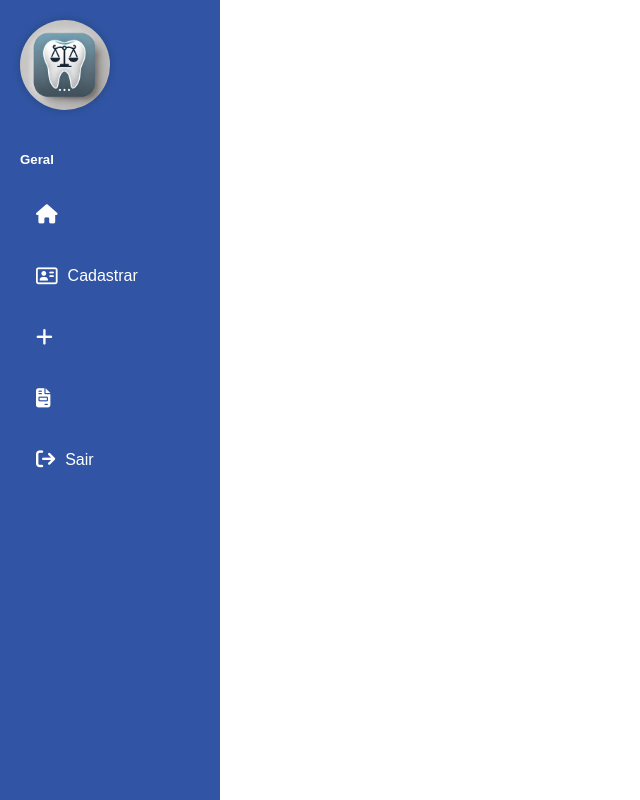
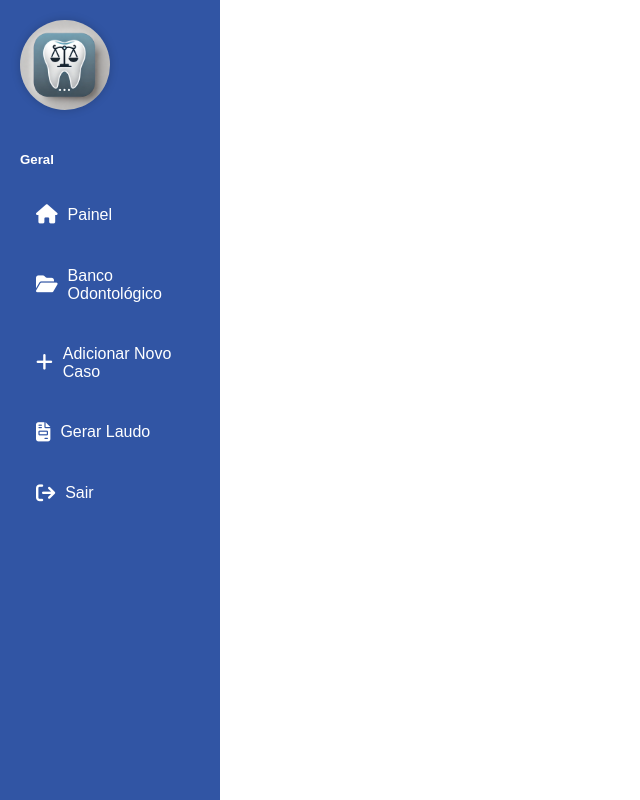
Before and after one commit to thay03/teste-react, a React (Vite) app in the folder meu-projeto/: page /admin in a window 1280 px wide. Shown: the whole page, without its empty margins (0-640 px from the left). Built offline with nearby package versions, Linux system fonts and the light colour scheme.

Commit message:
correção de adm

```diff
--- a/meu-projeto/src/adm/Admin.jsx
+++ b/meu-projeto/src/adm/Admin.jsx
@@ -1,11 +1,11 @@
 import React from "react";
 import { Link } from "react-router-dom";
-import SidebarAdm from "./SidebarAdm";
+import Sidebar from "../components/Sidebar";
 
 function Admin() {
     return (
         <div className="dashboard-container">
-      <SidebarAdm /> {/* Adicionando o sidebar */}</div>
+      <Sidebar /> {/* Adicionando o sidebar */}</div>
     );
   }
 
--- a/meu-projeto/src/adm/Cadastrar.jsx
+++ b/meu-projeto/src/adm/Cadastrar.jsx
@@ -1,11 +1,11 @@
 import React from "react";
 import { Link } from "react-router-dom";
-import SidebarAdm from "./SidebarAdm";
+import Sidebar from "../components/Sidebar";
 
 function Cadastrar() {
     return (
          <div className="dashboard-container">
-              <SidebarAdm /> {/* Adicionando o sidebar */}
+              <Sidebar/> {/* Adicionando o sidebar */}
 
               <div className="content-container">
                 <h2> Cadastrar Novo Peritos </h2>
--- a/meu-projeto/src/adm/SidebarAdm.jsx
+++ /dev/null
@@ -1,24 +0,0 @@
-import React from "react";
-import { Link } from "react-router-dom";
-import "../components/Sidebar.css"
-import icon from "../assets/icon.webp"
-
-function Sidebar() {
-  return (
-    <div className="sidebar">
-      <div className="icon">
-              <img src={icon} alt="icon-app" />
-         </div>
-      <ul>
-        <h5>Geral</h5>
-        <li><Link to=""><i class="fa-solid fa-house"></i><span></span></Link></li>
-        <li><Link to="/cadastrar"><i class="fa-regular fa-address-card"></i><span>Cadastrar</span></Link></li>
-        <li><Link to=""><i class="fa-solid fa-plus"></i><span></span></Link></li>
-        <li><Link to=""><i class="fa-solid fa-file-invoice"></i><span></span></Link></li>
-        <li><Link to="/"><i class="fa-solid fa-arrow-right-from-bracket"></i><span>Sair</span></Link></li>
-      </ul>
-    </div>
-  );
-}
-
-export default Sidebar;
--- a/meu-projeto/src/components/Sidebar.jsx
+++ b/meu-projeto/src/components/Sidebar.jsx
@@ -4,6 +4,7 @@ import "../components/Sidebar.css"
 import icon from "../assets/icon.webp"
 
 function Sidebar() {
+  const tipoUsuario = localStorage.getItem("tipoUsuario");
   return (
     <div className="sidebar">
       <div className="icon">
@@ -15,6 +16,14 @@ function Sidebar() {
         <li><Link to="/banco-odontologico"><i class="fa-solid fa-folder-open"></i><span>Banco Odontológico</span></Link></li>
         <li><Link to="/gerar-novo-caso"><i class="fa-solid fa-plus"></i><span>Adicionar Novo Caso</span></Link></li>
         <li><Link to="/gerar-laudo/:id"><i class="fa-solid fa-file-invoice"></i><span>Gerar Laudo</span></Link></li>
+
+
+      {tipoUsuario === "admin" && (
+        <>
+        <li><Link to="/cadastrar"><i class="fa-regular fa-address-card"></i><span>Cadastrar</span></Link></li>
+        </>
+      )}
+
         <li><Link to="/"><i class="fa-solid fa-arrow-right-from-bracket"></i><span>Sair</span></Link></li>
       </ul>
     </div>
--- a/meu-projeto/src/pages/Login.jsx
+++ b/meu-projeto/src/pages/Login.jsx
@@ -37,15 +37,13 @@ function Login() {
       <form onSubmit={handleSubmit} className="login-form">
         <label>
           Usuário:
-        <select
+        <input
+          type="text"
           value={tipoUsuario}
           onChange={(e) => setTipoUsuario(e.target.value)}
+          placeholder="Digite seu usuário"
           required>
-            <option value="Selecione"> Selecione</option>
-            <option value="admin"> Administrador</option>
-            <option value="perito"> Perito </option>
-        </select>
-
+        </input>
         </label>
 
         <label>
```
